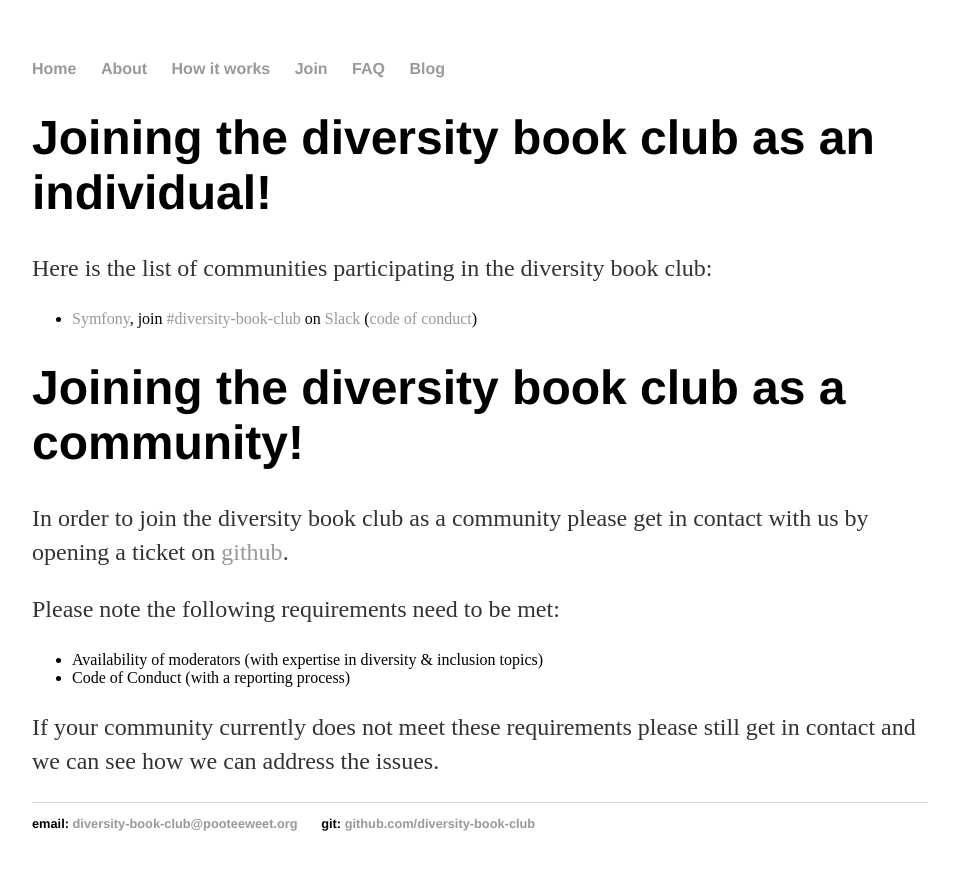
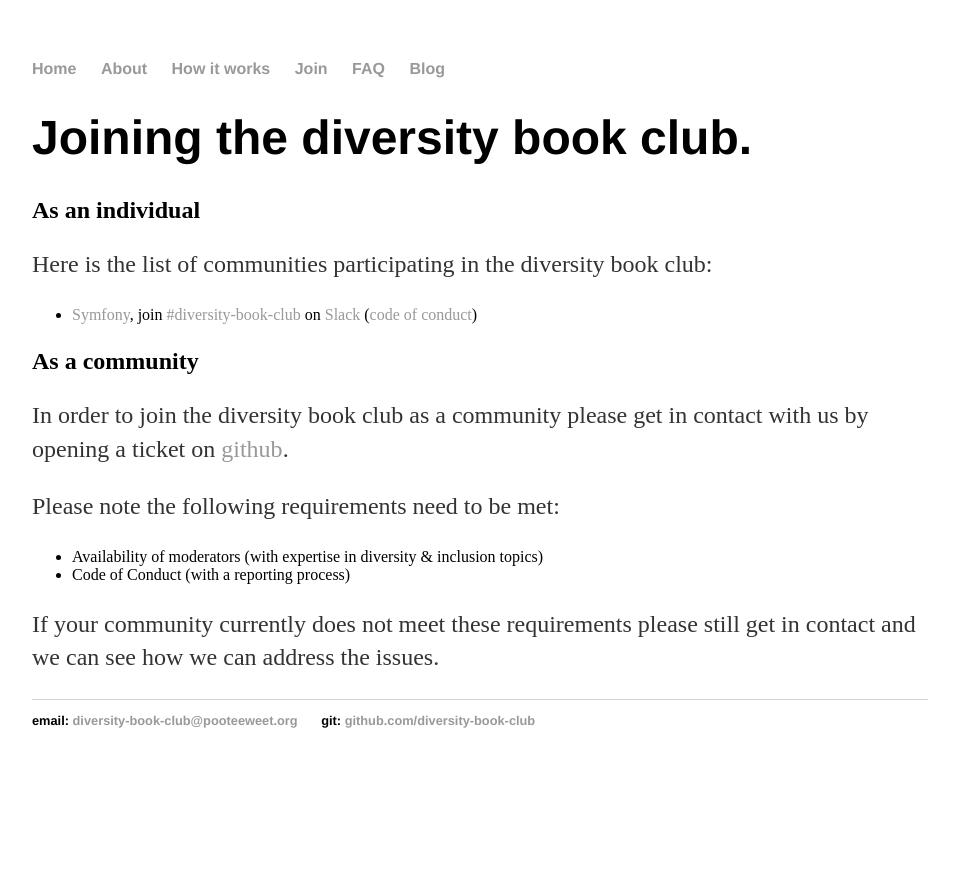
Before and after one commit to diversity-book-club/diversity-book-club.github.io, a Jekyll site: the page built from join/index.html, in a window 1280 px wide. Shown: the top 870 px of the page, without its empty margins (160-1119 px from the left). Built offline with Jekyll 4.4.1, drawn with Linux system fonts in a browser that asks for light colours.

Commit message:
tweaked headers on join page

```diff
--- a/join/index.html
+++ b/join/index.html
@@ -3,7 +3,9 @@ layout: default
 title: Join the Diversity Book Club
 ---
 <div class="blurb">
-    <h1>Joining the diversity book club as an individual!</h1>
+    <h1>Joining the diversity book club.</h1>
+
+    <h2>As an individual</h2>
 
     <p>
         Here is the list of communities participating in the diversity book club:
@@ -13,7 +15,7 @@ title: Join the Diversity Book Club
         </ul>
     </p>
 
-    <h1>Joining the diversity book club as a community!</h1>
+    <h2>As a community</h2>
 
     <p>
         In order to join the diversity book club as a community please get in contact with us by opening a ticket on <a href="https://github.com/diversity-book-club/2019">github</a>.
```
